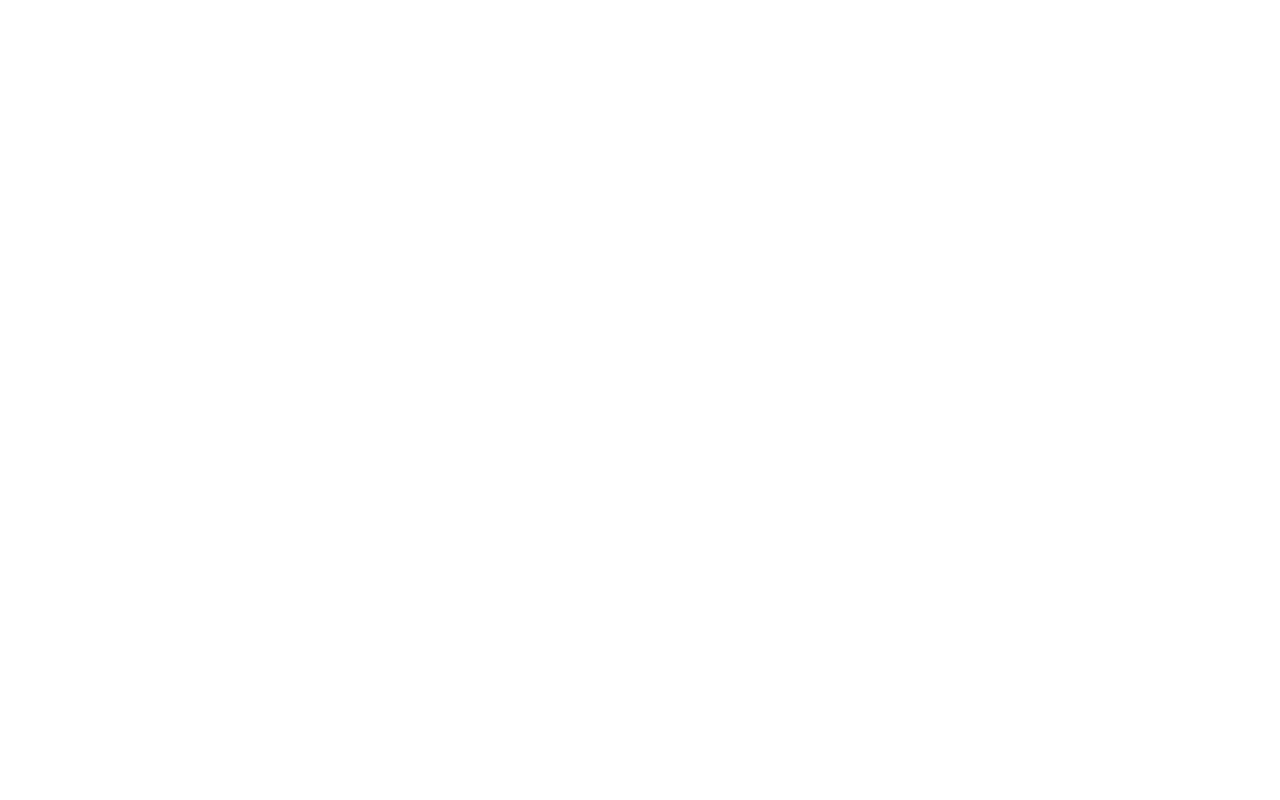
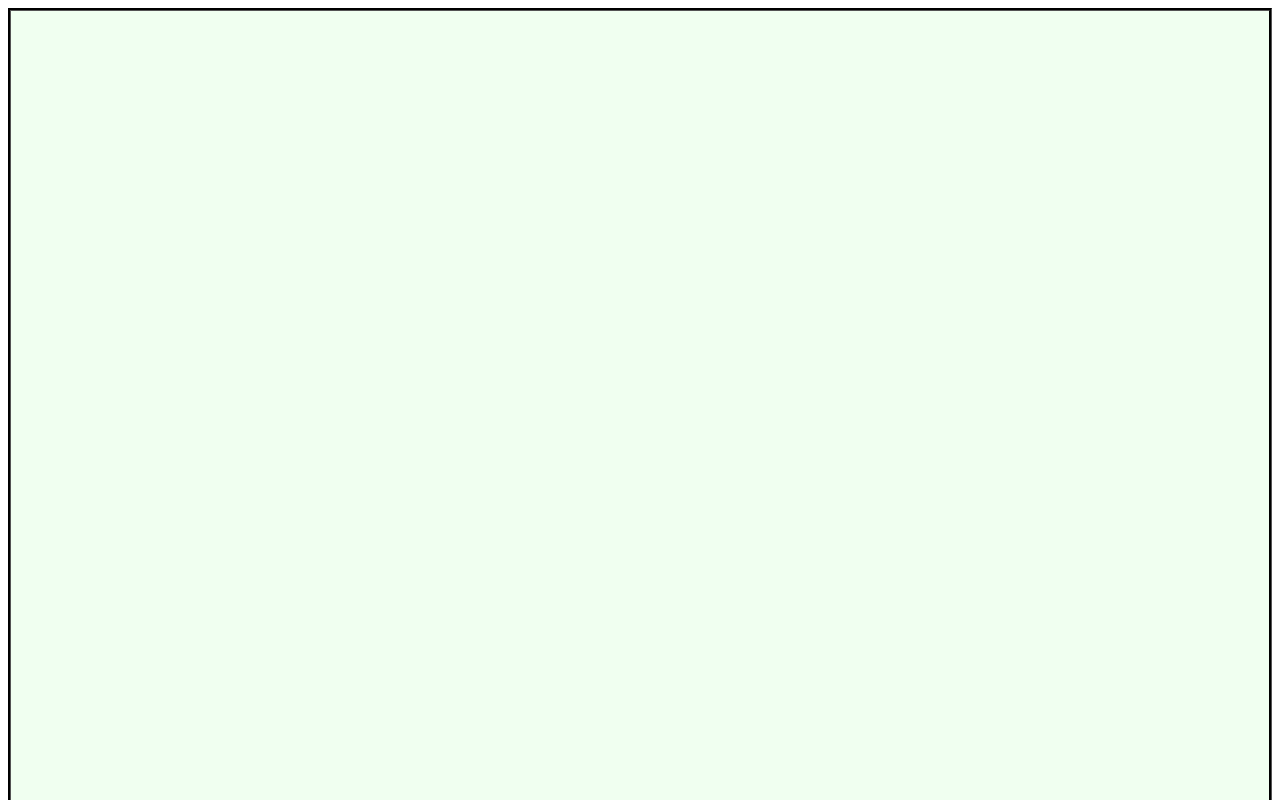
Before and after one commit to FishShalami/odin-etch, a plain HTML site: page index.html in a window 1280 px wide. Shown: the top 800 px of the page. Drawn offline with Linux system fonts and the light colour scheme.

Commit message:
basic grid functionality in flexbox

```diff
--- a/index.html
+++ b/index.html
@@ -7,6 +7,10 @@
     <link rel="stylesheet" href="styles.css">
 </head>
 <body>
+    <div id="container">
+
+    </div>
+
     <script src="script.js"></script>
 </body>
 </html>
--- a/script.js
+++ b/script.js
@@ -0,0 +1,40 @@
+//select the container div
+const container = document.getElementById("container");
+
+//define function to create div with given class name
+function createElementWithClass(type, className) {
+    const element = document.createElement(type);
+    element.className = className
+    return element;
+  }
+
+//define dims of the grid
+const gridSize = 50;
+
+//create a row of n = 16 containers
+for (let i = 0; i < gridSize**2; i++) {
+    container.appendChild(createElementWithClass('div','grid'))
+}
+
+//style the grid items (do this in the style sheet?)
+// function setGridItemSize(gridSize) {
+//     document.getElementsByClassName("grid").style.display = 'flex'
+//     document.getElementsByClassName("grid").style.backgroundColor = 'honeydew'
+// }
+
+// const gridItem = document.querySelectorAll('.grid')
+
+document.querySelectorAll(".grid").forEach(function(element) {
+    element.style.width = `calc(100% / ${gridSize}`;
+    // element.style.height = `calc(100% / ${gridSize+1}`;
+    // element.style.height = "auto";
+    element.style.aspectRatio = '1 / 1'
+});
+
+// gridItem.style.height = '10px';
+// gridItem.style.width = '10px';
+
+
+//modify grid loop to accept user input for grid size, limit grid to 100
+
+//
--- a/styles.css
+++ b/styles.css
@@ -0,0 +1,26 @@
+#container {
+    display: flex;
+    flex-wrap: wrap;
+    background-color: skyblue;
+    height:auto;
+    /* aspect-ratio: 1 / 1; */
+    border: groove black;
+    justify-content: space-evenly;
+    /* margin: auto;   */
+    flex: 1 0 auto;
+    /* gap: 2px; */
+}
+
+.grid {
+    background-color: honeydew;
+    display: flex;
+    flex: 1 0 auto;
+    /* border: solid .001px black; */
+    /* margin: auto; */
+    justify-content: space-evenly;
+}
+
+/* .grid::before {
+    display: block;
+    padding-top: 100%;
+} */
```
